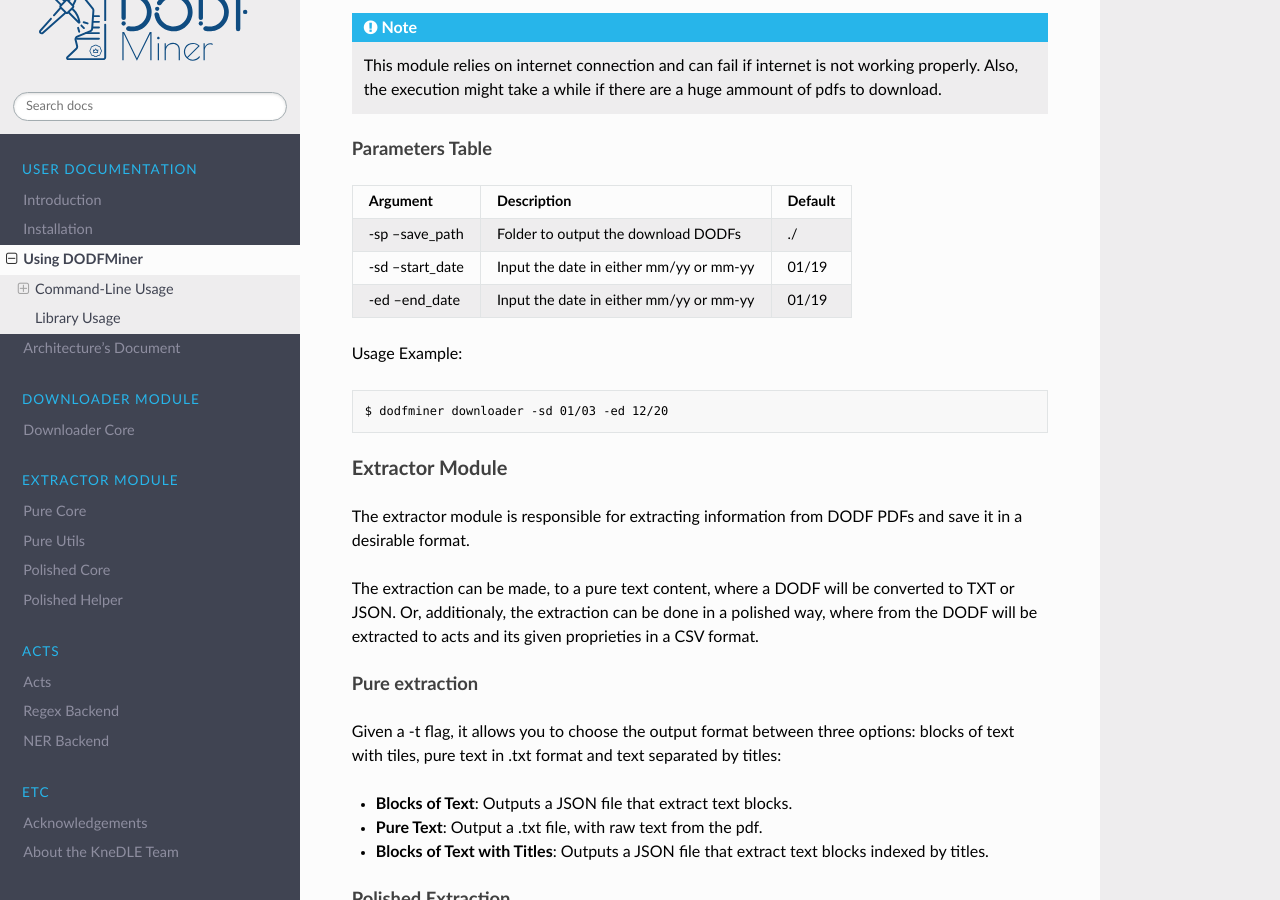
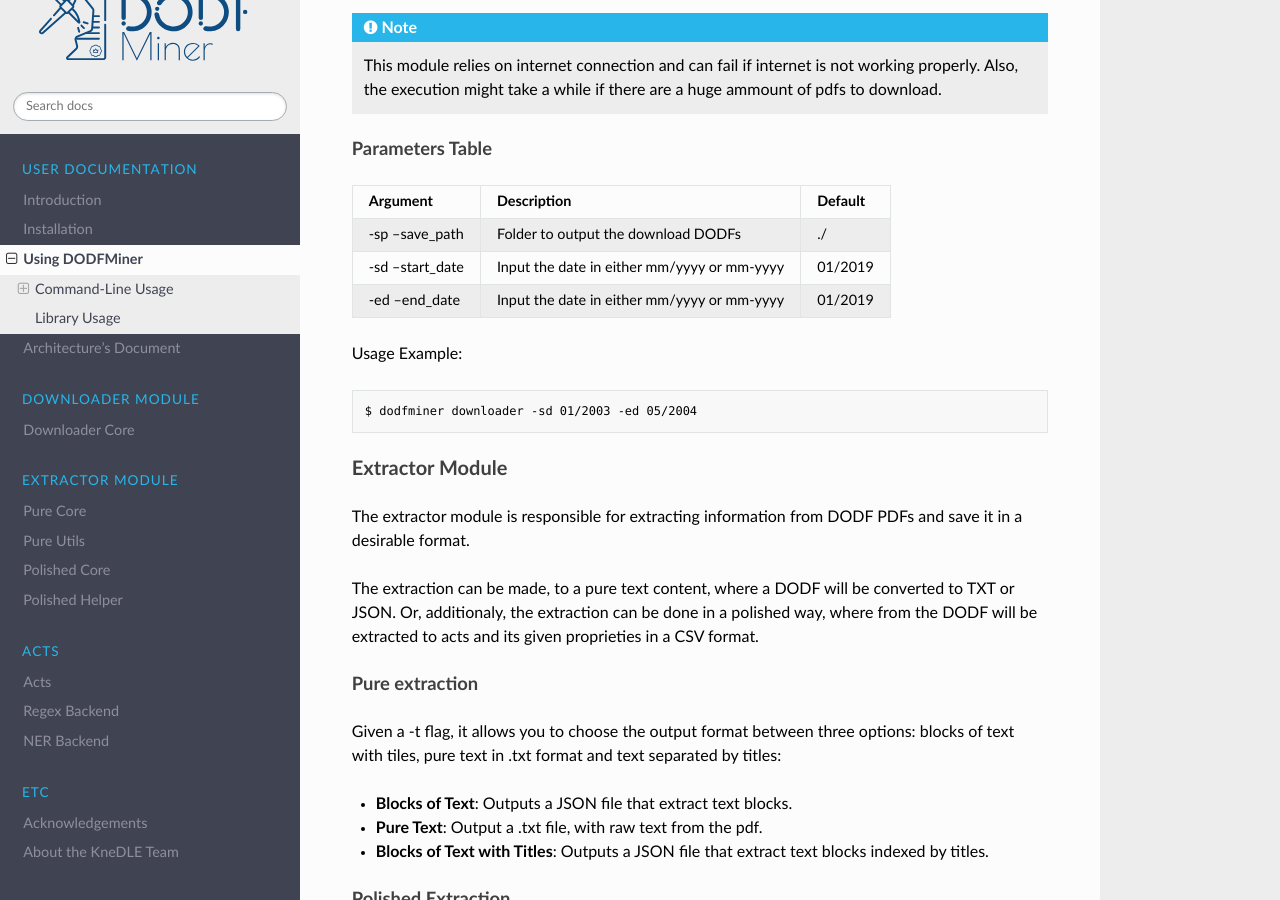
Before and after one commit to UnB-KnEDLe/DODFMiner, a Sphinx documentation site: the page built from docs/source/user/usage.rst, in a window 1280 px wide and 900 px high, scrolled down 1007 px. Built offline with Sphinx 7.4.7 and the Read the Docs theme 2.0.0, drawn with Linux system fonts in a browser that asks for light colours.

Commit message:
update docs

```diff
--- a/docs/source/user/usage.rst
+++ b/docs/source/user/usage.rst
@@ -34,19 +34,19 @@ Following are the list of avaiable parameters, their description and the default
 Parameters Table
 ^^^^^^^^^^^^^^^^
 
-+------------------+-----------------------------------------+---------+
-| Argument         | Description                             | Default |
-+==================+=========================================+=========+
-| -sp --save_path  | Folder to output the download DODFs     | ./      |
-+------------------+-----------------------------------------+---------+
-| -sd --start_date | Input the date in either mm/yy or mm-yy | 01/19   |
-+------------------+-----------------------------------------+---------+
-| -ed --end_date   | Input the date in either mm/yy or mm-yy | 01/19   |
-+------------------+-----------------------------------------+---------+
++------------------+---------------------------------------------+---------+
+| Argument         | Description                                 | Default |
++==================+=============================================+=========+
+| -sp --save_path  | Folder to output the download DODFs         | ./      |
++------------------+---------------------------------------------+---------+
+| -sd --start_date | Input the date in either mm/yyyy or mm-yyyy | 01/2019 |
++------------------+---------------------------------------------+---------+
+| -ed --end_date   | Input the date in either mm/yyyy or mm-yyyy | 01/2019 |
++------------------+---------------------------------------------+---------+
 
 Usage Example::
 
-    $ dodfminer downloader -sd 01/03 -ed 12/20
+    $ dodfminer downloader -sd 01/2003 -ed 05/2004
 
 Extractor Module
 ----------------
```
Also changed, not shown: CONTRIBUTING.md (+4 -4 lines), 2 other files.
